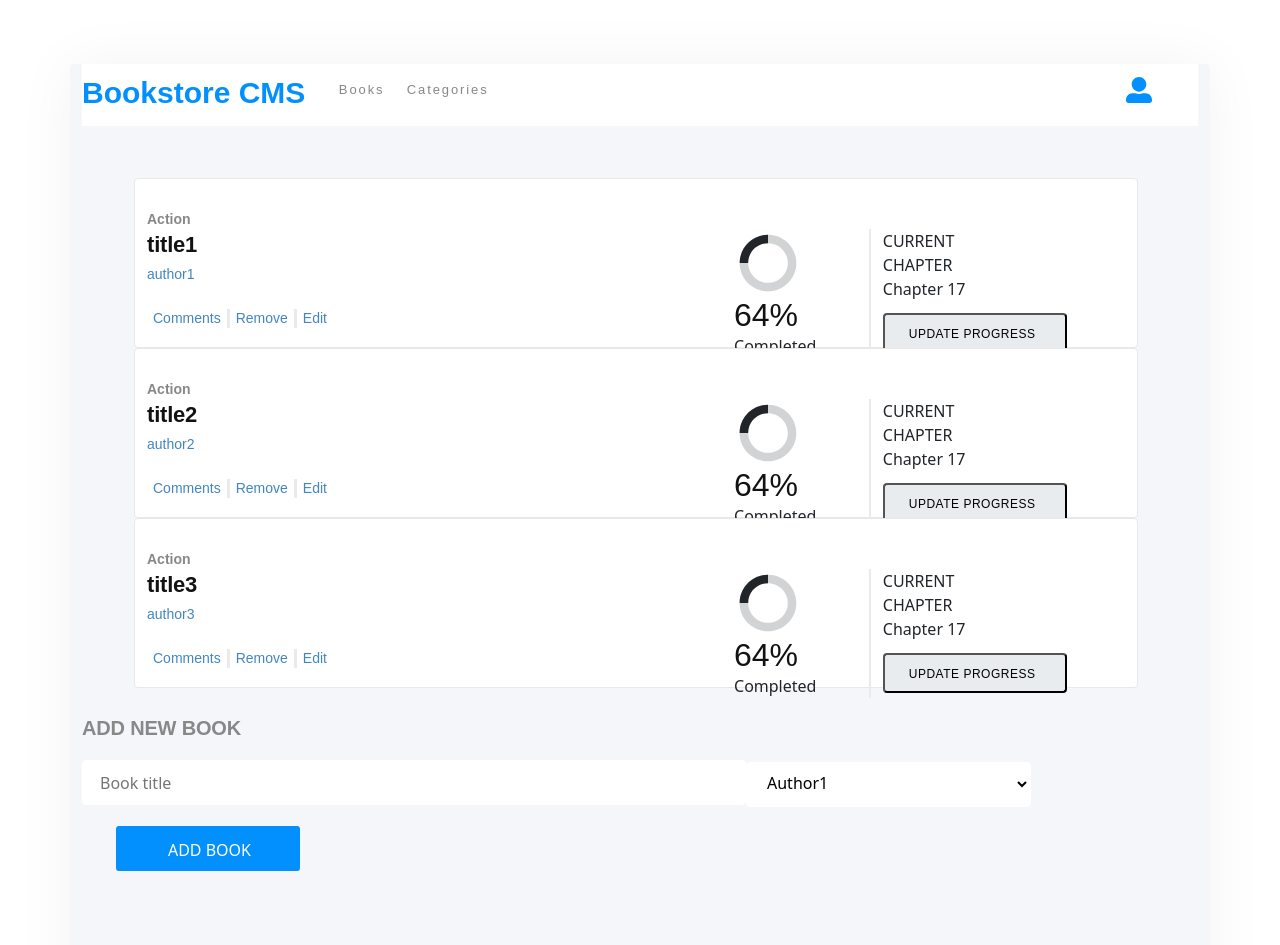
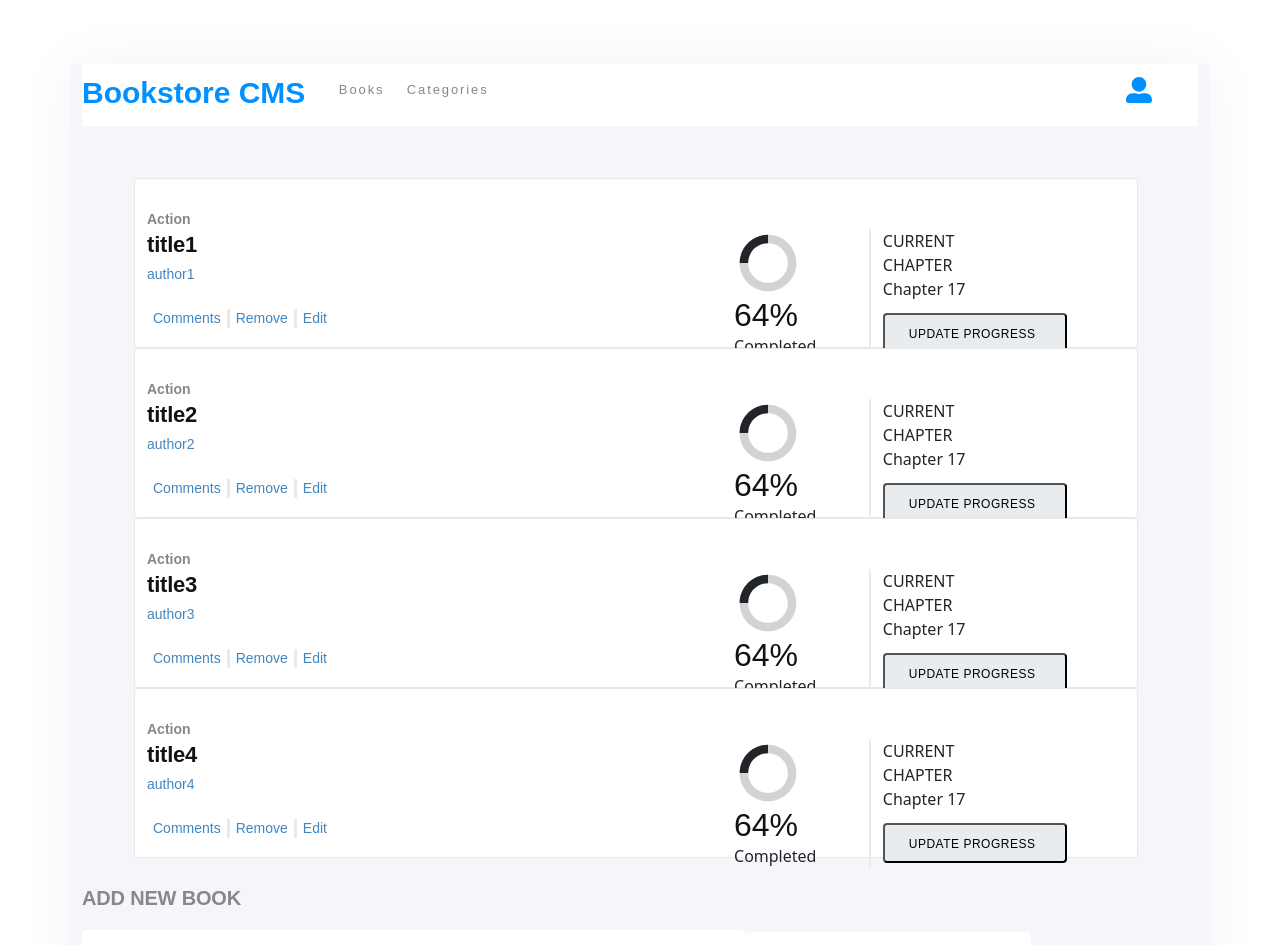
Before and after one commit to kamzzy/bookstore-react, a React (Create React App) app: page / in a window 1280 px wide. Shown: the top 945 px of the page. Built offline with nearby package versions, Linux system fonts and the light colour scheme.

Commit message:
page render update

```diff
--- a/package.json
+++ b/package.json
@@ -8,6 +8,7 @@
     "@testing-library/react": "^13.3.0",
     "@testing-library/user-event": "^13.5.0",
     "bootstrap": "^5.1.3",
+    "prop-types": "^15.8.1",
     "react": "^18.1.0",
     "react-dom": "^18.1.0",
     "react-icons": "^4.4.0",
--- a/src/components/Books.js
+++ b/src/components/Books.js
@@ -1,10 +1,16 @@
 import React from 'react';
 import { CgSpinner } from 'react-icons/cg';
-import { useSelector } from 'react-redux';
+import { useSelector, useDispatch } from 'react-redux';
 import NewBook from './NewBook';
+import { removeBook } from '../redux/books/books';
 
 const Books = () => {
   const books = useSelector((state) => state.books);
+  const dispatch = useDispatch();
+
+  const handleDeleteClick = (book) => {
+    dispatch(removeBook(book));
+  };
 
   return (
     <div className="grid">
@@ -17,7 +23,7 @@ const Books = () => {
                 <h3 className="title">{book.title}</h3>
                 <span className="author">{book.author}</span>
                 <button type="button" className="comment">Comments</button>
-                <button type="button" className="remove">Remove</button>
+                <button type="button" className="remove" onClick={() => handleDeleteClick(book)}>Remove</button>
                 <button type="button" className="edit">Edit</button>
               </div>
               <div className="col-2">
@@ -33,52 +39,6 @@ const Books = () => {
             </div>
 
           </div>
-          {/* <div className="displayCol col-12">
-            <div className="colRow row">
-              <span className="genre">Science Fiction</span>
-              <div className="col-8">
-                <h3 className="title">Dune</h3>
-                <span className="author">Frank Herbert</span>
-                <button type="button" className="comment">Comments</button>
-                <button type="button" className="remove">Remove</button>
-                <button type="button" className="edit">Edit</button>
-              </div>
-              <div className="col-2">
-                <CgSpinner className="spinner" />
-                <span className="percentComplete">8%</span>
-                <span className="completed">Completed</span>
-              </div>
-              <div className="readingPosition col-2">
-                <span className="currentChapter">CURRENT CHAPTER</span>
-                <span className="chapterIndicator">Chapter 3: A Lesson Learned</span>
-                <button type="button" className="progress">UPDATE PROGRESS</button>
-              </div>
-            </div>
-
-          </div>
-          <div className="displayCol col-12">
-            <div className="colRow row">
-              <span className="genre">Economy</span>
-              <div className="col-8">
-                <h3 className="title">Capital in the Twenty-First Century</h3>
-                <span className="author">Suzanne Collins</span>
-                <button type="button" className="comment">Comments</button>
-                <button type="button" className="remove">Remove</button>
-                <button type="button" className="edit">Edit</button>
-              </div>
-              <div className="col-2">
-                <CgSpinner className="spinner" />
-                <span className="percentComplete">0%</span>
-                <span className="completed">Completed</span>
-              </div>
-              <div className="readingPosition col-2">
-                <span className="currentChapter">CURRENT CHAPTER</span>
-                <span className="chapterIndicator">Introduction</span>
-                <button type="button" className="progress">UPDATE PROGRESS</button>
-              </div>
-            </div>
-
-          </div> */}
         </div>
       ))}
 
--- a/src/components/NewBook.js
+++ b/src/components/NewBook.js
@@ -1,5 +1,6 @@
 import React, { useState } from 'react';
 import { useDispatch } from 'react-redux';
+import { v4 as uuidv4 } from 'uuid';
 import { addBook } from '../redux/books/books';
 
 const NewBook = () => {
@@ -7,19 +8,22 @@ const NewBook = () => {
     title: '',
     author: '',
   });
+  const { title, author } = value;
+  const dispatch = useDispatch();
+
   const onChangeHandler = (e) => {
     setValue({ ...value, [e.target.name]: e.target.value });
   };
-  const dispatch = useDispatch();
-
-  const onSubmit = (event) => {
-    event.preventDefault();
+  const onSubmit = (e) => {
+    e.preventDefault();
     if (value) {
+      const newBook = {
+        bookId: uuidv4(),
+        title,
+        author,
+      };
       dispatch(
-        addBook({
-          title: value,
-          author: value,
-        }),
+        addBook(newBook),
       );
     }
   };
@@ -41,7 +45,7 @@ const NewBook = () => {
           <option name="author2">Author2</option>
           <option name="author2"> Author3</option>
         </select>
-        <button type="button" className="addBookBtn">ADD BOOK</button>
+        <button type="submit" className="addBookBtn">ADD BOOK</button>
       </form>
     </div>
   );
--- a/src/redux/books/books.js
+++ b/src/redux/books/books.js
@@ -1,38 +1,37 @@
+import { v4 as uuidv4 } from 'uuid';
+
 const ADD_BOOK = 'bookStore/books/ADD_BOOK';
 const REMOVE_BOOK = 'bookStore/books/REMOVE_BOOK';
 
 const initialState = [
-  { bookId: 1, title: 'title1', author: 'author1' },
-  { bookId: 2, title: 'title2', author: 'author2' },
-  { bookId: 3, title: 'title3', author: 'author3' },
+  { bookId: uuidv4(), title: 'title1', author: 'author1' },
+  { bookId: uuidv4(), title: 'title2', author: 'author2' },
+  { bookId: uuidv4(), title: 'title3', author: 'author3' },
+  { bookId: uuidv4(), title: 'title4', author: 'author4' },
 ];
 
-export const addBook = (title, author) => ({
+export const addBook = (book) => ({
   type: ADD_BOOK,
-  bookId: Date.now(),
-  title,
-  author,
+  payload: book,
 });
 
-export const removeBook = (bookId) => ({
+export const removeBook = (book) => ({
   type: REMOVE_BOOK,
-  bookId,
+  payload: book,
 });
 
 /// /// Reducers
 
 const bookReducer = (state = initialState, action) => {
   switch (action.type) {
+    case ADD_BOOK:
+      return [...state,
+        action.payload,
+      ];
+    case REMOVE_BOOK:
+      return state.filter((book) => book.bookId !== action.payload.bookId);
     default:
       return state;
-    case ADD_BOOK:
-      return [...state, {
-        bookId: action.bookId,
-        title: action.title,
-        author: action.author,
-      }];
-    case REMOVE_BOOK:
-      return state.filter((book) => book.bookId !== action.bookId);
   }
 };
 
```
Also changed, not shown: 1 other file (tests, documents, lock files or other folders).
